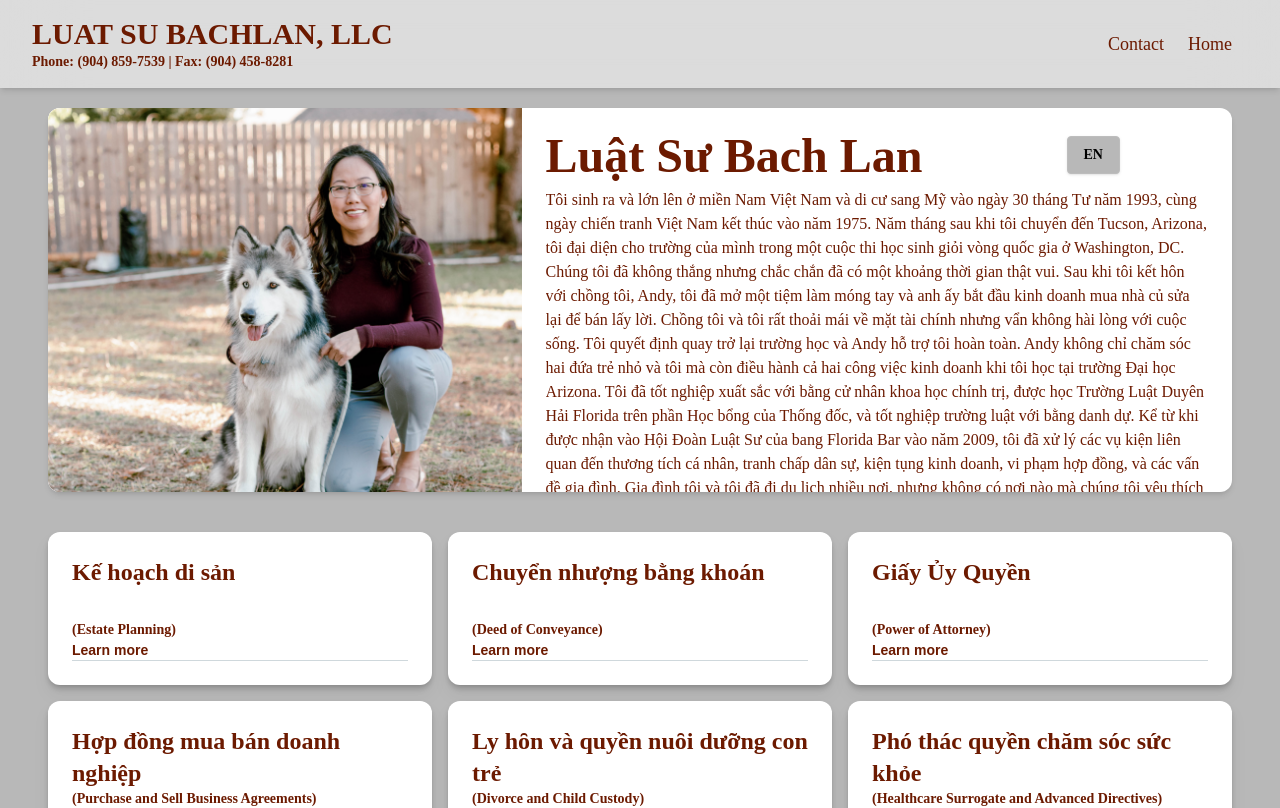
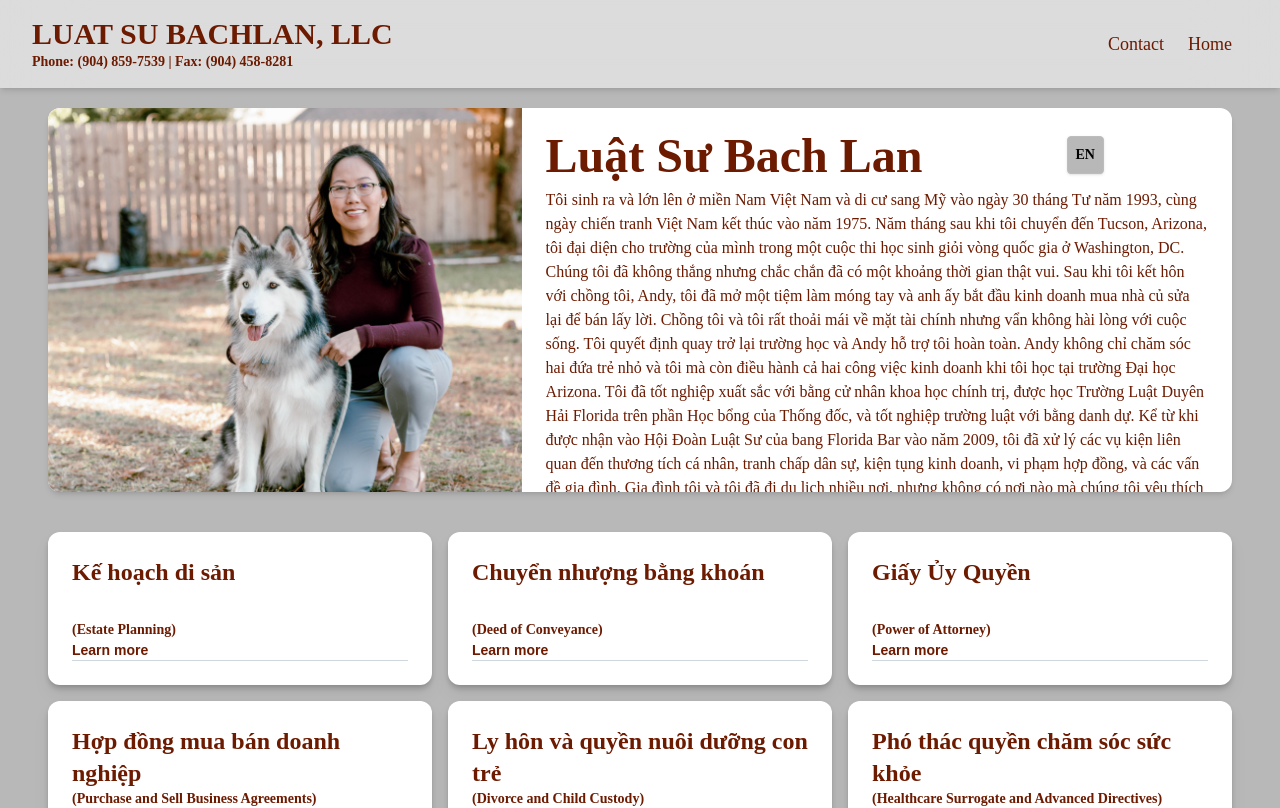
Before and after one commit to Meekz-h/luatsubachlan, a React (Create React App) app: page / in a window 1280 px wide. Shown: the top 808 px of the page. Built offline with nearby package versions, Linux system fonts and the light colour scheme.

Commit message:
horizontally scrolling issue fixed

```diff
--- a/src/components/mainpage/Mainpage.js
+++ b/src/components/mainpage/Mainpage.js
@@ -45,7 +45,7 @@ function Mainpage() {
                       onClick={() => {
                         setEn(!en);
                       }}
-                      className="translation hover:bg-gray-100 text-gray-800 font-semibold py-2 px-4 border border-gray-400 rounded shadow text-sm ml-36 mt-1 align-top"
+                      className="translation hover:bg-gray-100 text-gray-800 font-semibold px-2 py-2 border border-gray-400 rounded shadow text-sm ml-36 mt-1 align-top"
                     >
                       {!en ? <>EN</> : <>VN</>}
                     </button>
@@ -119,7 +119,7 @@ function Mainpage() {
           </div>
 
           <div className="mb-10 text-red">
-            <div className="m-auto grid gap-4 grid-cols-3 px-2">
+            <div className="m-auto grid gap-4 grid-cols-3">
               <div>
                 <Card className="w-96 service-card drop-shadow-lg text-red">
                   <CardBody>
--- a/src/index.css
+++ b/src/index.css
@@ -7,6 +7,7 @@ body {
   background-color: #b8b8b8;
   width: 100vw;
   height: 100vh;
+  overflow-x: hidden;
   background-size: cover;
   background-repeat: no-repeat;
   background-position: center center;
```
